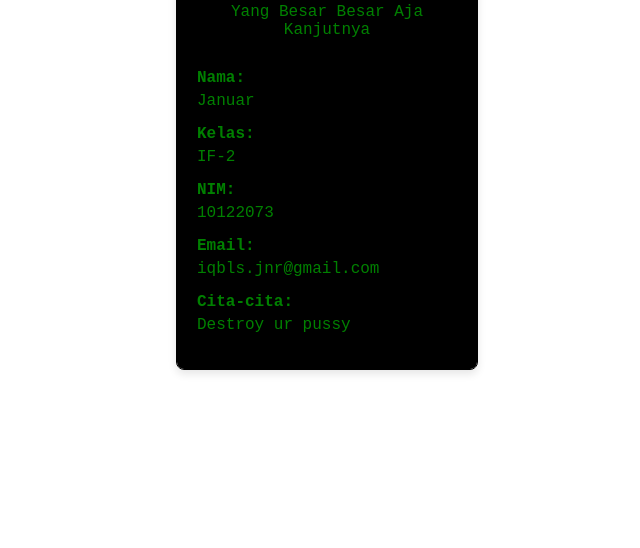
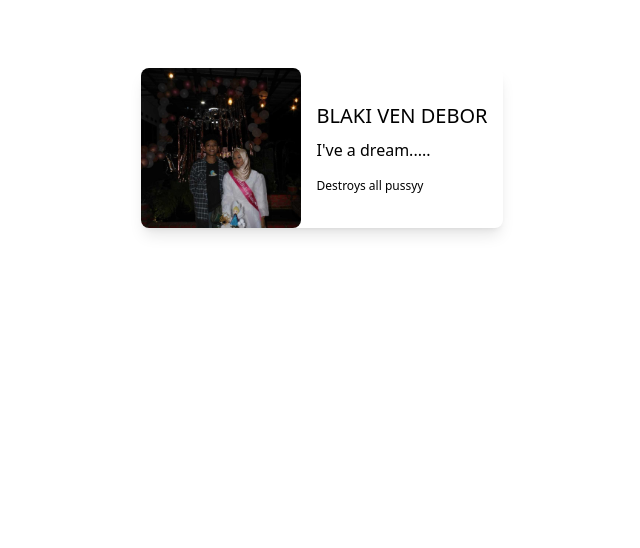
Before and after one commit to KOSATAN7/embrioclass, a plain HTML site: page views/Iqbal/index.html in a window 1280 px wide. Shown: the part 252-800 px from the top of the page, without its empty margins (318-958 px from the left). Drawn offline with nearby package versions, Linux system fonts and the light colour scheme.

Commit message:
update : index.html

```diff
--- a/views/Iqbal/index.html
+++ b/views/Iqbal/index.html
@@ -1,86 +1,29 @@
 <!DOCTYPE html>
-<ht lang="en">
+<html lang="en">
 <head>
     <meta charset="UTF-8">
     <meta name="viewport" content="width=device-width, initial-scale=1.0">
+    <script src="https://cdn.tailwindcss.com"></script>
     <title>SEX EDUCATION</title>
-    <style>
-        body {
-            font-family: 'fangsong', monospace;
-            display: flex;
-            align-items: center;
-            justify-content: center;
-            height: 100vh;
-            margin: 0;
-        }
-
-        .card {
-            border: 1px solid black;
-            border-radius: 8px;
-            overflow: hidden;
-            width: 300px;
-            box-shadow: 0 4px 8px rgba(0, 0, 0, 0.1);
-            margin-left: 10px;
-        }
-
-        .card-header {
-            background-color: black;
-            color: green;
-            text-align: center;
-            padding: 10px;
-        }
-
-        .card-body {
-            background-color: black;
-            color: green;
-            padding: 20px;
-        }
-
-        .profile-info {
-            margin-bottom: 15px;
-        }
-
-        label {
-            display: block;
-            font-weight: bold;
-            margin-bottom: 5px;
-        }
-
-        p {
-            margin: 0;
-        }
-    </style>
 </head>
 <body>
-
-<div class="card">
-    <div class="card-header">
-        <h2>YBBAK</h2>
-        <p>Yang Besar Besar Aja Kanjutnya</p>
-    </div>
-    <div class="card-body">
-        <div class="profile-info">
-            <label>Nama:</label>
-            <p>Januar</p>
-        </div>
-        <div class="profile-info">
-            <label>Kelas:</label>
-            <p>IF-2</p>
-        </div>
-        <div class="profile-info">
-            <label>NIM:</label>
-            <p>10122073</p>
-        </div>
-        <div class="profile-info">
-            <label>Email:</label>
-            <p>iqbls.jnr@gmail.com</p>
-        </div>
-        <div class="profile-info">
-            <label>Cita-cita:</label>
-            <p>Destroy ur pussy</p>
+    <div class="container flex justify-center items-center h-screen">
+        <div class="flex rounded-lg bg-white mx-auto shadow-lg">
+            <div>
+            <img class="h-40 w-40 rounded-lg object-cover" src="/embrioclass/src/images/Iqbal/baal.jpeg" alt="" />
+            </div>
+                <div class="flex flex-col justify-center p-4">
+                    <h5 class="mb-2 text-xl font-medium">
+                        BLAKI VEN DEBOR
+                    </h5>
+                    <p class="mb-4 text-base">
+                    I've a dream.....
+                    </p>
+                    <p class="text-xs">
+                    Destroys all pussyy
+                    </p>
+                </div>
         </div>
     </div>
-</div>
-
 </body>
-</ht
+</html>
```
Also changed, not shown: src/images/Iqbal/baal.jpeg (added).
